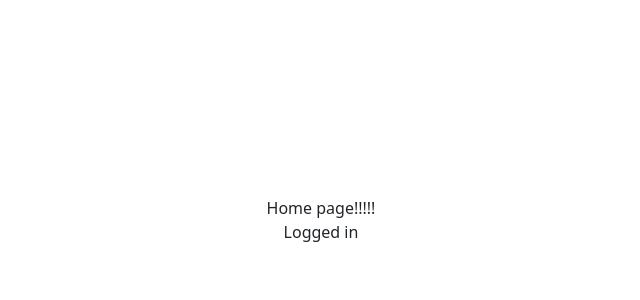
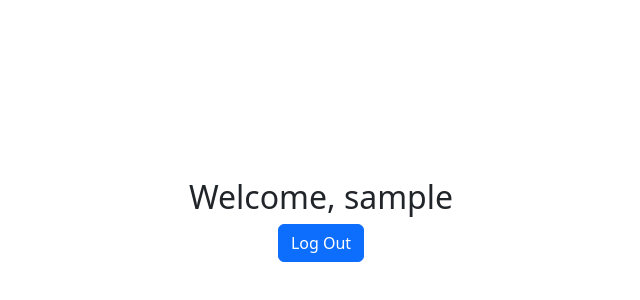
Before and after one commit to sbilenkin/book-echo, a React (Vite) app in the folder frontend/: page / in a window 1280 px wide. Shown: the part 180-480 px from the top of the page, without its empty margins (319-959 px from the left). Built offline with nearby package versions, Linux system fonts and the light colour scheme; sample sign-in values are in the browser's storage.

Commit message:
homepage displays username and logout

```diff
--- a/frontend/src/App.jsx
+++ b/frontend/src/App.jsx
@@ -1,18 +1,25 @@
 import { useState } from 'react'
-import { BrowserRouter, Routes, Route } from 'react-router-dom'
+import { BrowserRouter, Routes, Route, Navigate } from 'react-router-dom'
 import Login from './Login'
 import Home from './Home'
 import './App.css'
 
 function App() {
   const [loggedIn, setLoggedIn] = useState(sessionStorage.getItem('loggedIn') === 'true')
+  const [username, setUsername] = useState(sessionStorage.getItem('username') || '')
 
   return (
     <BrowserRouter>
       <div className="App">
         <Routes>
-          <Route path="/" element={<Home loggedIn={loggedIn} />} />
-          <Route path="/login" element={<Login onLogin={() => setLoggedIn(true)} />} />
+          <Route path="/login" element={<Login onLogin={() => {
+            setLoggedIn(true)
+            setUsername(sessionStorage.getItem('username') || '')
+          }} />} />
+          <Route
+            path="/"
+            element={loggedIn ? <Home loggedIn={loggedIn} username={username} /> : <Navigate to="/login" />}
+          />
           {/* Add more routes as needed */}
         </Routes>
       </div>
--- a/frontend/src/Home.jsx
+++ b/frontend/src/Home.jsx
@@ -1,10 +1,16 @@
 import 'bootstrap/dist/css/bootstrap.css';
 
-function Home({loggedIn}) {
+function Home({ loggedIn, username }) {
+    const handleLogout = () => {
+        sessionStorage.removeItem('loggedIn');
+        sessionStorage.removeItem('username');
+        window.location.reload(); // Reload to reflect the changes
+    };
+
     return (
         <div className="Home">
-            Home page!!!!!
-            {loggedIn ? <div>Logged in</div> : <div>Not logged in</div>}
+            {loggedIn && <h2>Welcome, {username}</h2>}
+            <button className="btn btn-primary" onClick={handleLogout}>Log Out</button>
         </div>
     );
 }
--- a/frontend/src/Login.jsx
+++ b/frontend/src/Login.jsx
@@ -17,6 +17,8 @@ function Login({onLogin}) {
         if (response.ok) {
             setMessage(data.message);
             sessionStorage.setItem('loggedIn', 'true');
+            sessionStorage.setItem('username', data.user.username);
+            console.log(data.user.username);
             if (onLogin) onLogin();
             navigate('/');
         } else {
```
